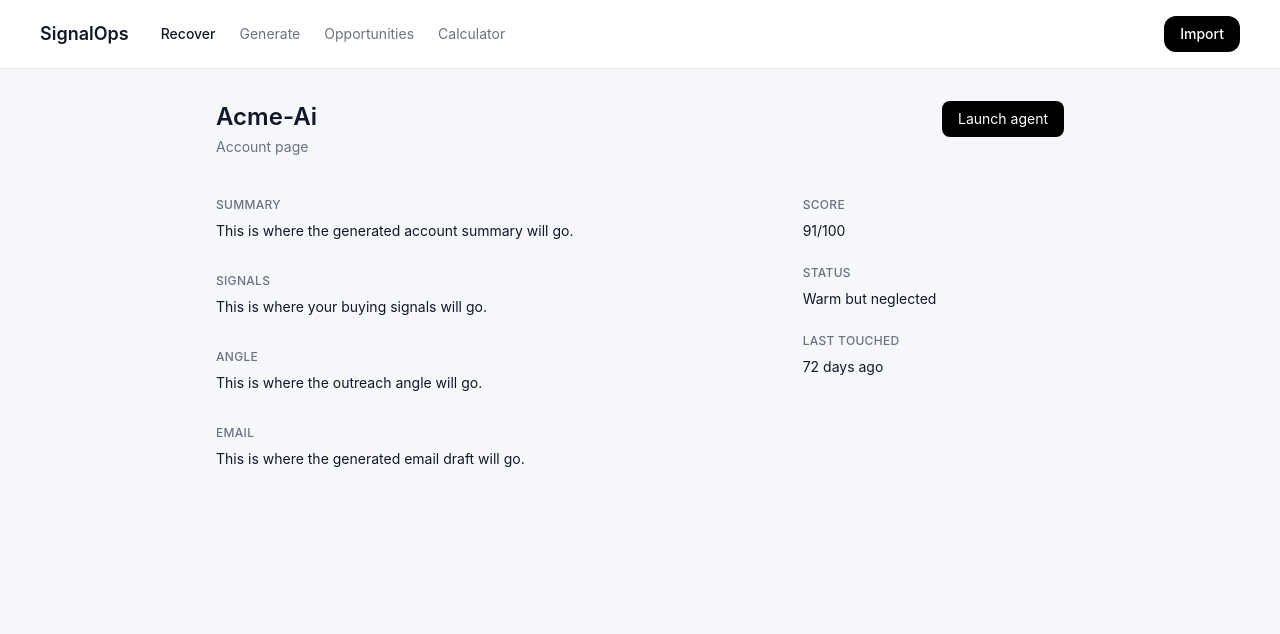
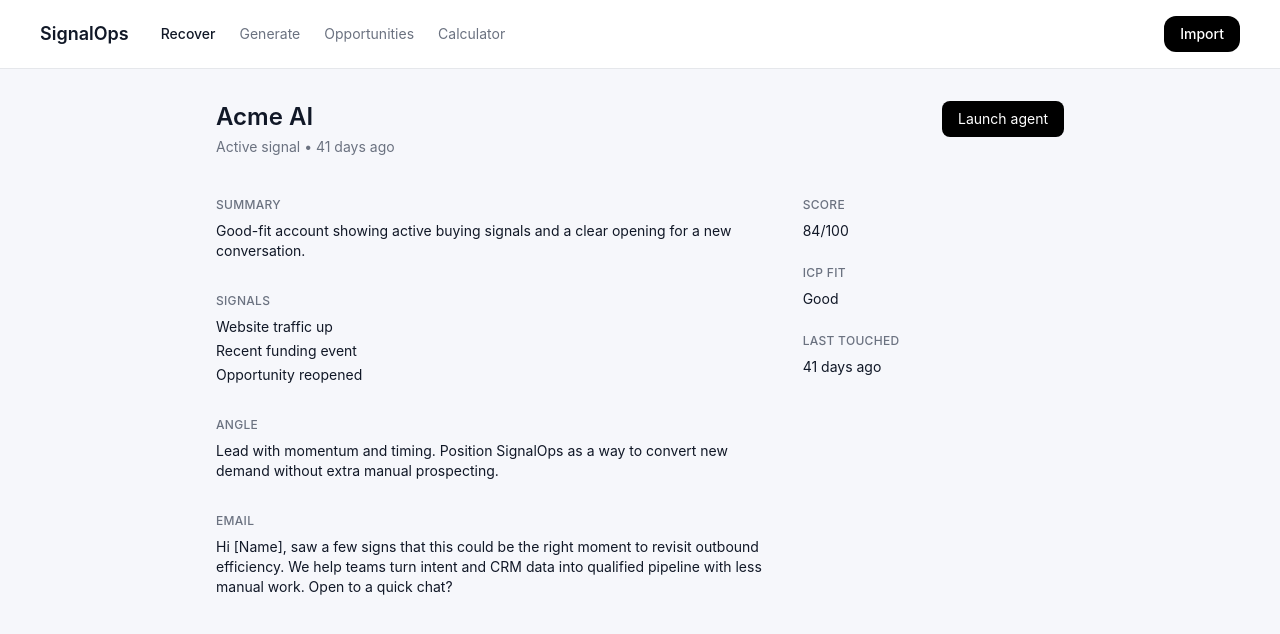
Before and after one commit to powerstephen/SignalOps, a Next.js app: page /account/acme-ai in a window 1280 px wide. Shown: the top 634 px of the page. Built offline with nearby package versions, Linux system fonts and the light colour scheme.

Commit message:
Update page.tsx

```diff
--- a/app/account/[id]/page.tsx
+++ b/app/account/[id]/page.tsx
@@ -1,15 +1,26 @@
-export default function AccountPage({
-  params,
-}: {
-  params: { id: string }
-}) {
+import { notFound } from "next/navigation"
+import { accounts } from "@/lib/accounts"
+
+type AccountPageProps = {
+  params: {
+    id: string
+  }
+}
+
+export default function AccountPage({ params }: AccountPageProps) {
+  const account = accounts.find((item) => item.id === params.id)
+
+  if (!account) {
+    notFound()
+  }
+
   return (
     <div className="max-w-4xl mx-auto px-6 py-8">
       <div className="flex items-start justify-between gap-4">
         <div>
-          <h1 className="text-2xl font-semibold capitalize">{params.id}</h1>
-          <p className="text-sm text-gray-500 mt-1">
-            Account page
+          <h1 className="text-2xl font-semibold">{account.name}</h1>
+          <p className="mt-1 text-sm text-gray-500">
+            {account.status} • {account.lastTouched}
           </p>
         </div>
 
@@ -18,65 +29,61 @@ export default function AccountPage({
         </button>
       </div>
 
-      <div className="grid grid-cols-1 md:grid-cols-3 gap-8 mt-10">
-        <div className="md:col-span-2 space-y-8">
+      <div className="mt-10 grid grid-cols-1 gap-8 md:grid-cols-3">
+        <div className="space-y-8 md:col-span-2">
           <section>
-            <p className="text-xs font-medium tracking-wide text-gray-500 uppercase">
+            <p className="text-xs font-medium uppercase tracking-wide text-gray-500">
               Summary
             </p>
-            <p className="text-sm text-gray-900 mt-2">
-              This is where the generated account summary will go.
-            </p>
+            <p className="mt-2 text-sm text-gray-900">{account.summary}</p>
           </section>
 
           <section>
-            <p className="text-xs font-medium tracking-wide text-gray-500 uppercase">
+            <p className="text-xs font-medium uppercase tracking-wide text-gray-500">
               Signals
             </p>
-            <p className="text-sm text-gray-900 mt-2">
-              This is where your buying signals will go.
-            </p>
+            <ul className="mt-2 space-y-1 text-sm text-gray-900">
+              {account.signals.map((signal) => (
+                <li key={signal}>{signal}</li>
+              ))}
+            </ul>
           </section>
 
           <section>
-            <p className="text-xs font-medium tracking-wide text-gray-500 uppercase">
+            <p className="text-xs font-medium uppercase tracking-wide text-gray-500">
               Angle
             </p>
-            <p className="text-sm text-gray-900 mt-2">
-              This is where the outreach angle will go.
-            </p>
+            <p className="mt-2 text-sm text-gray-900">{account.angle}</p>
           </section>
 
           <section>
-            <p className="text-xs font-medium tracking-wide text-gray-500 uppercase">
+            <p className="text-xs font-medium uppercase tracking-wide text-gray-500">
               Email
             </p>
-            <p className="text-sm text-gray-900 mt-2">
-              This is where the generated email draft will go.
-            </p>
+            <p className="mt-2 text-sm text-gray-900">{account.email}</p>
           </section>
         </div>
 
         <aside className="space-y-6">
           <div>
-            <p className="text-xs font-medium tracking-wide text-gray-500 uppercase">
+            <p className="text-xs font-medium uppercase tracking-wide text-gray-500">
               Score
             </p>
-            <p className="text-sm text-gray-900 mt-2">91/100</p>
+            <p className="mt-2 text-sm text-gray-900">{account.score}/100</p>
           </div>
 
           <div>
-            <p className="text-xs font-medium tracking-wide text-gray-500 uppercase">
-              Status
+            <p className="text-xs font-medium uppercase tracking-wide text-gray-500">
+              ICP Fit
             </p>
-            <p className="text-sm text-gray-900 mt-2">Warm but neglected</p>
+            <p className="mt-2 text-sm text-gray-900">{account.icpFit}</p>
           </div>
 
           <div>
-            <p className="text-xs font-medium tracking-wide text-gray-500 uppercase">
+            <p className="text-xs font-medium uppercase tracking-wide text-gray-500">
               Last touched
             </p>
-            <p className="text-sm text-gray-900 mt-2">72 days ago</p>
+            <p className="mt-2 text-sm text-gray-900">{account.lastTouched}</p>
           </div>
         </aside>
       </div>
```
